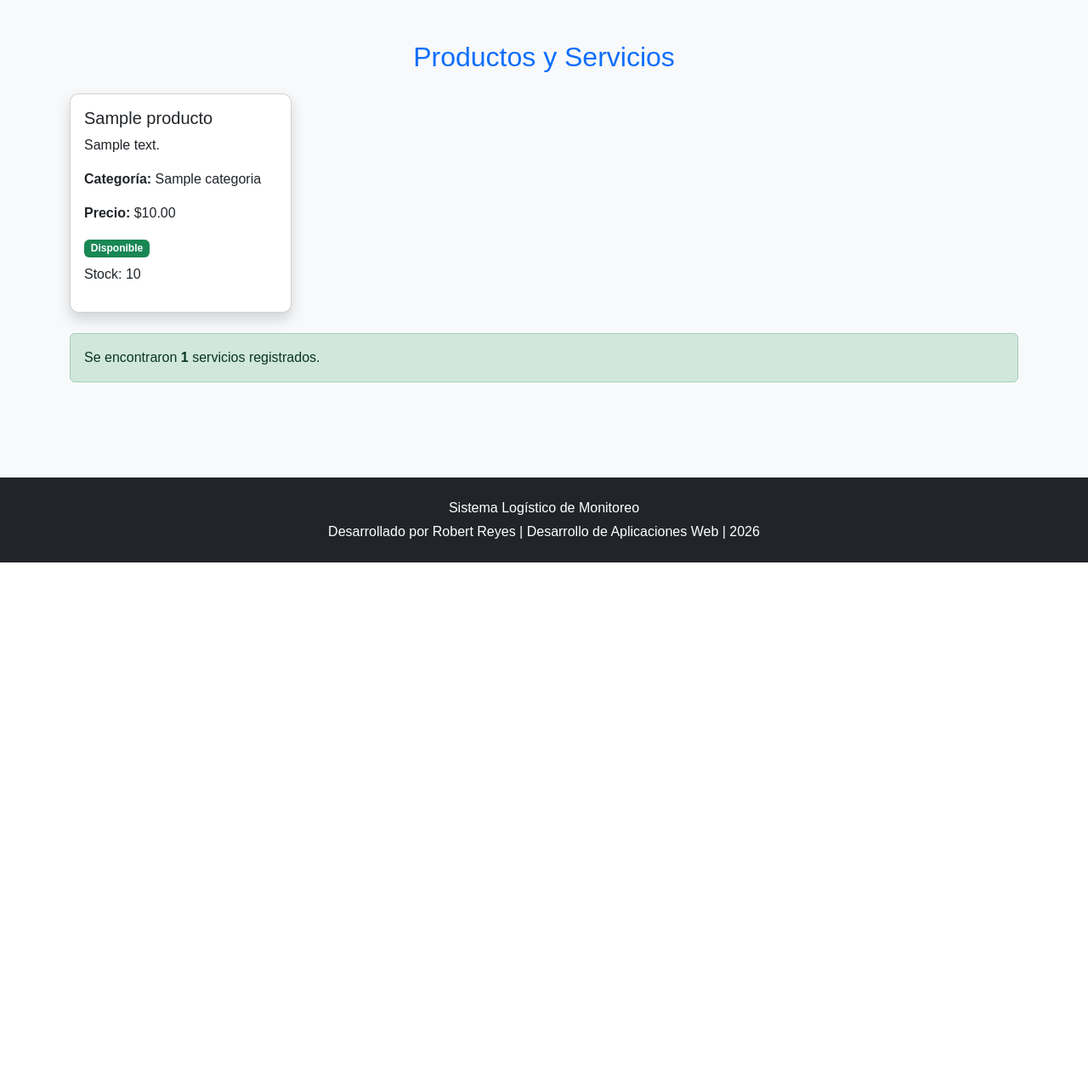
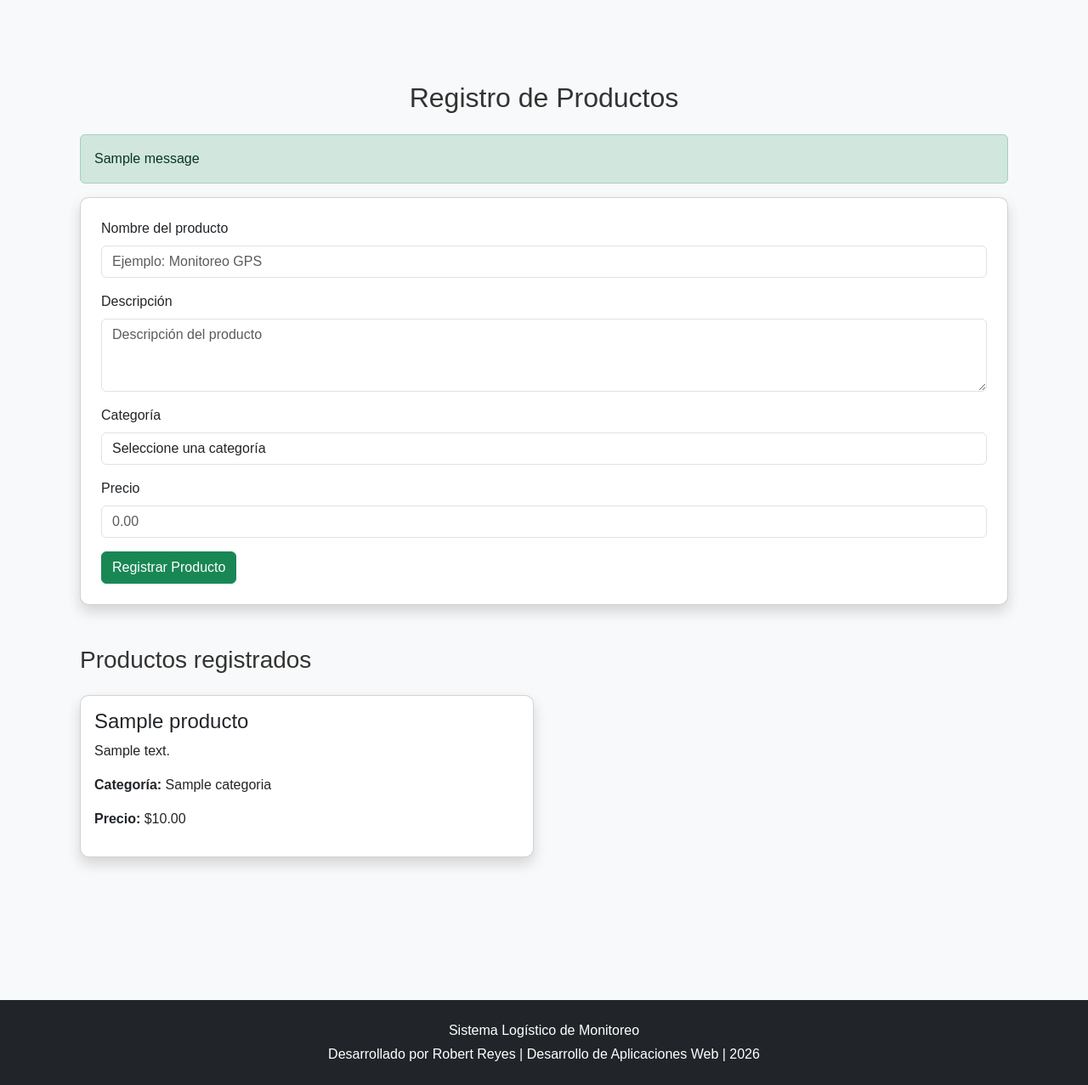
Before and after one commit to RobertReyes-UEA/2026-DESARROLLO-DE-APLICACIONES-WEB, a Flask app: template templates/productos.html in a window 1280 px wide. Shown: the part 200-1477 px from the top of the page at 85% size. Before the commit the page ends 862 px from the top, so only its background shows below. Run offline with Flask 3, Linux system fonts and the light colour scheme; the template is opened without the code that fills it: values that come from a table or form of the project are taken from there, most other values are stand-ins (such as "Sample title", 1, 10 or a date in 2020); one stand-in notice (Sample message) is shown.

Commit message:
Refactor product registration template structure

```diff
--- a/templates/productos.html
+++ b/templates/productos.html
@@ -1,121 +1,154 @@
 {% extends "base.html" %}
-
-{% block title %}
-Productos y Servicios
-{% endblock %}
-
 
 {% block content %}
 
-<h2 class="text-primary mb-4 text-center">
+<div class="container my-5">
 
-    Productos y Servicios
+    <h2 class="text-center mb-4">
+        Registro de Productos
+    </h2>
 
-</h2>
+    {% with messages = get_flashed_messages(with_categories=true) %}
+        {% for category, message in messages %}
+            <div class="alert alert-{{ category }}">
+                {{ message }}
+            </div>
+        {% endfor %}
+    {% endwith %}
+
+    <div class="card shadow p-4 mb-5">
+
+        <form method="POST">
+
+            {{ form.hidden_tag() }}
+
+            <div class="mb-3">
+
+                {{ form.nombre.label(class="form-label") }}
+
+                {{ form.nombre(
+                    class="form-control",
+                    placeholder="Ejemplo: Monitoreo GPS"
+                ) }}
+
+                {% for error in form.nombre.errors %}
+                    <div class="text-danger">
+                        {{ error }}
+                    </div>
+                {% endfor %}
+
+            </div>
 
 
-<div class="row">
+            <div class="mb-3">
+
+                {{ form.descripcion.label(class="form-label") }}
+
+                {{ form.descripcion(
+                    class="form-control",
+                    rows="3",
+                    placeholder="Descripción del producto"
+                ) }}
+
+                {% for error in form.descripcion.errors %}
+                    <div class="text-danger">
+                        {{ error }}
+                    </div>
+                {% endfor %}
+
+            </div>
 
 
-{% for producto in productos %}
+            <div class="mb-3">
+
+                {{ form.categoria.label(class="form-label") }}
+
+                {{ form.categoria(class="form-control") }}
+
+                {% for error in form.categoria.errors %}
+                    <div class="text-danger">
+                        {{ error }}
+                    </div>
+                {% endfor %}
+
+            </div>
 
 
-    <div class="col-md-6 col-lg-3 mb-4">
+            <div class="mb-3">
 
-        <div class="card shadow h-100">
+                {{ form.precio.label(class="form-label") }}
 
-            <div class="card-body">
+                {{ form.precio(
+                    class="form-control",
+                    placeholder="0.00"
+                ) }}
 
-                <h5 class="card-title">
+                {% for error in form.precio.errors %}
+                    <div class="text-danger">
+                        {{ error }}
+                    </div>
+                {% endfor %}
 
-                    {{ producto.nombre }}
-
-                </h5>
+            </div>
 
 
-                <p>
+            <button type="submit" class="btn btn-success">
+                Registrar Producto
+            </button>
 
-                    {{ producto.descripcion }}
+        </form>
 
-                </p>
+    </div>
 
 
-                <p>
+    <h3 class="mb-4">
+        Productos registrados
+    </h3>
 
-                    <strong>Categoría:</strong>
+    <div class="row">
 
-                    {{ producto.categoria }}
+        {% for producto in productos %}
 
-                </p>
+        <div class="col-md-6 mb-4">
 
+            <div class="card shadow h-100">
 
-                <p>
+                <div class="card-body">
 
-                    <strong>Precio:</strong>
+                    <h4 class="card-title">
+                        {{ producto.nombre }}
+                    </h4>
 
-                    ${{ "%.2f"|format(producto.precio) }}
-
-                </p>
-
-
-                {% if producto.stock > 0 %}
-
-                    <span class="badge bg-success">
-
-                        Disponible
-
-                    </span>
-
-                    <p class="mt-2">
-
-                        Stock:
-                        {{ producto.stock }}
-
+                    <p>
+                        {{ producto.descripcion }}
                     </p>
 
-                {% else %}
+                    <p>
+                        <strong>Categoría:</strong>
+                        {{ producto.categoria }}
+                    </p>
 
-                    <span class="badge bg-danger">
+                    <p>
+                        <strong>Precio:</strong>
+                        ${{ "%.2f"|format(producto.precio) }}
+                    </p>
 
-                        Agotado
-
-                    </span>
-
-                {% endif %}
-
+                </div>
 
             </div>
 
         </div>
 
+        {% else %}
+
+        <div class="alert alert-warning">
+            No existen productos registrados.
+        </div>
+
+        {% endfor %}
+
     </div>
-
-
-{% endfor %}
-
 
 </div>
 
-
-{% if productos|length > 0 %}
-
-<div class="alert alert-success">
-
-    Se encontraron
-    <strong>{{ productos|length }}</strong>
-    servicios registrados.
-
-</div>
-
-{% else %}
-
-<div class="alert alert-warning">
-
-    No existen productos registrados.
-
-</div>
-
-{% endif %}
-
-
 {% endblock %}
```
